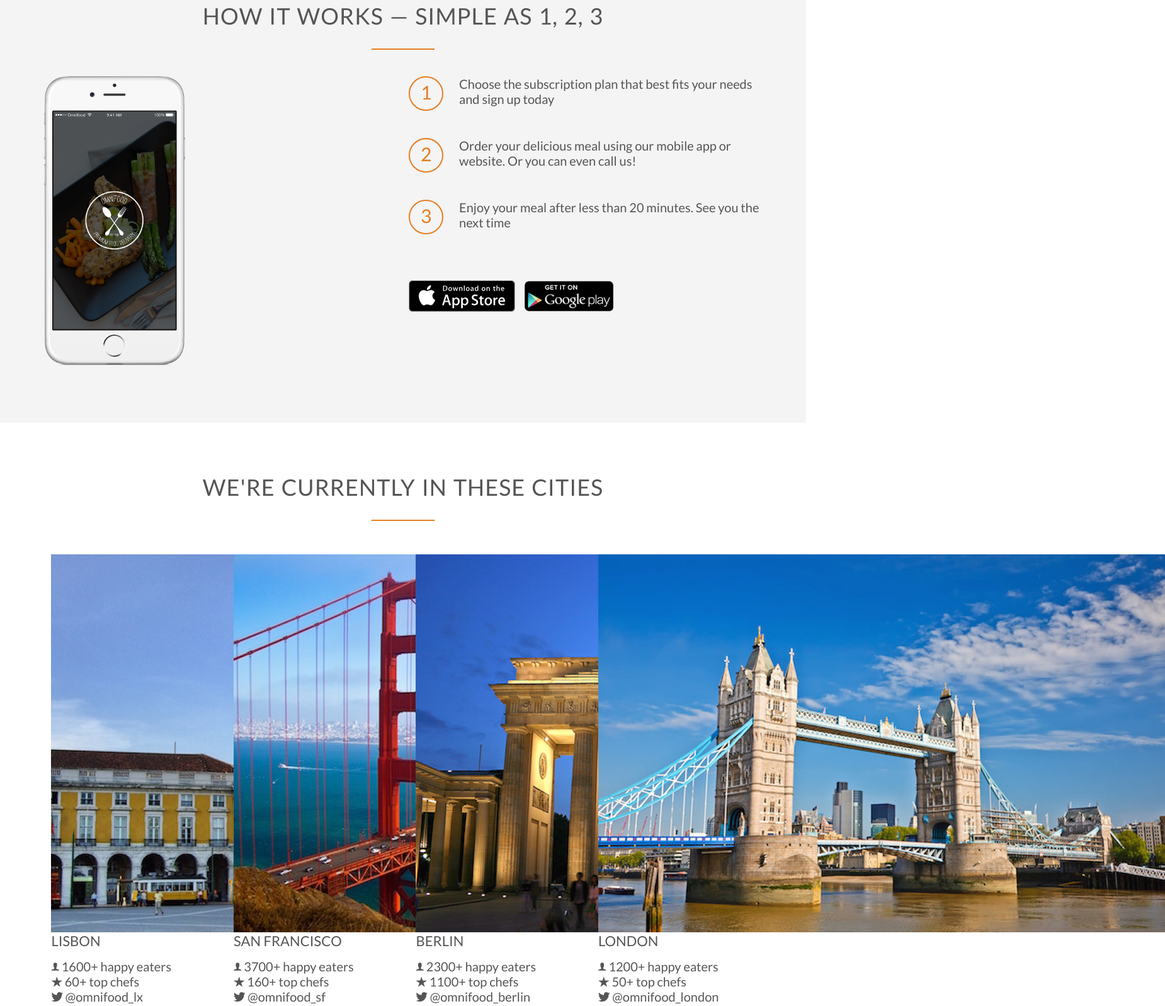
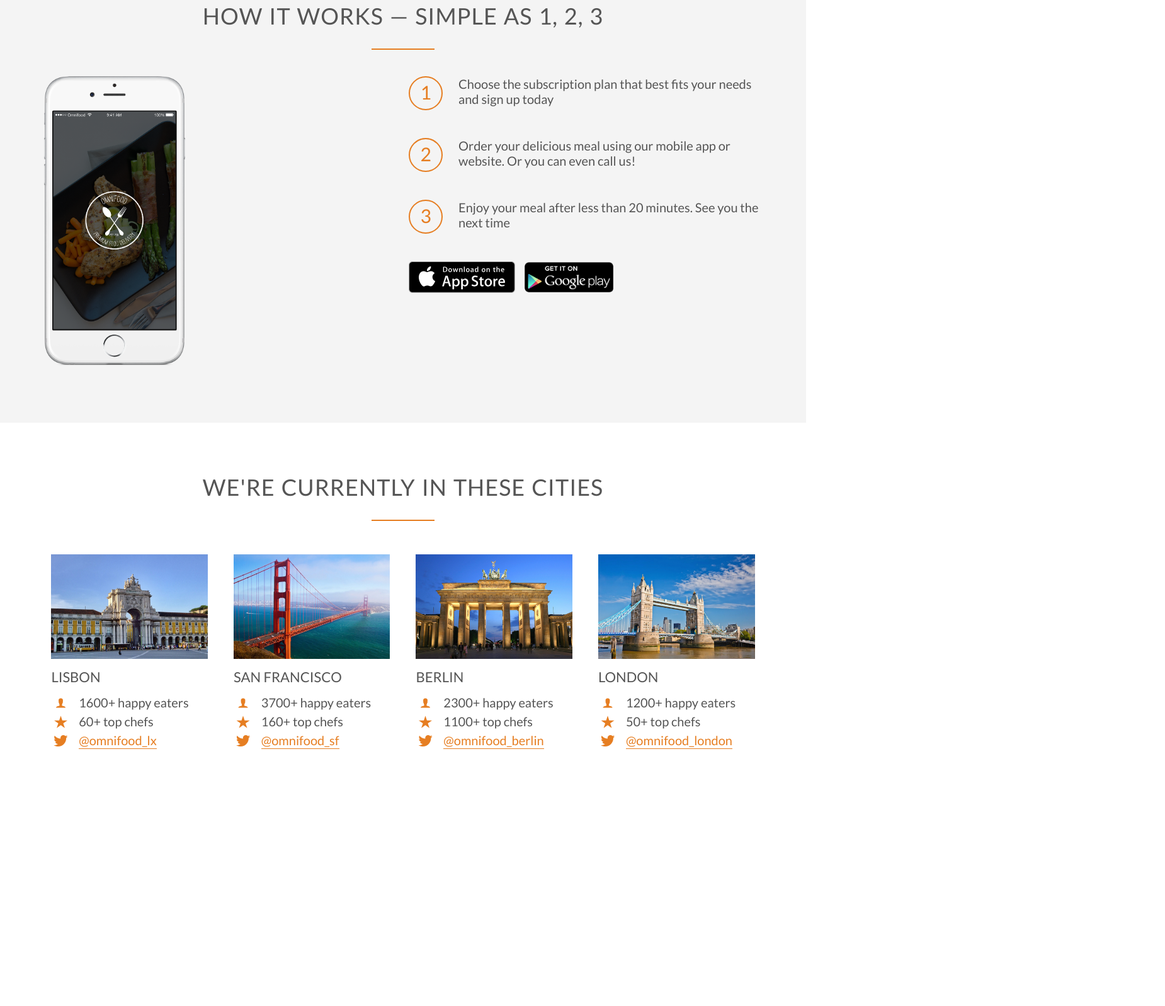
Before and after one commit to DEV-EGo/omni-food, a plain HTML site: page index.html in a window 1280 px wide. Shown: the part 2064-3661 px from the top of the page at 63% size, 1850 px wide, since content can reach past the window. After the commit the page ends 3360 px from the top, so only its background shows below. Drawn offline with Linux system fonts and the light colour scheme; files whose address does not match are found by name.

Commit message:
city section

```diff
--- a/Resources/CSS/style.css
+++ b/Resources/CSS/style.css
@@ -111,6 +111,40 @@ h2:after {
     display: block;
     color: #e67e22;
     margin-bottom: 10px;
+}
+
+.icon-small {
+    display: inline-block;
+    width: 30px;
+    text-align: center;
+    color: #e67e22;
+    font-size: 120%;
+    margin-right: 10px;
+
+    /* secrets to align text and icons*/
+    line-height: 20%;
+    vertical-align: middle;
+    margin-top: -4px;
+}
+
+/*-------------links--------------*/
+
+a:link,
+a:visited {
+    color: #e67e22;
+    text-decoration: none;
+    padding-bottom: 1px;
+    border-bottom: 1px solid #e67e22;
+    transition: border-bottom 0.2s, color 0.2s;
+
+}
+
+a:hover,
+a:active{
+    color: #555;
+    border-bottom: 1px solid transparent;
+
+
 }
 
 /*-------------BUTTONS--------------*/
@@ -264,16 +298,21 @@ border-bottom: 2px solid #e67e22;
     background-color: #f4f4f4;
 }
 
+.steps-box{
+    margin-top: 30px;
+}
+
 
 .steps-box:first-child {
     text-align: right;
     padding-right: 3%;
-    margin-top: 30px;
+    /* margin-top: 30px; */
 }
 
 .steps-box:last-child {
+    text-align: left;
     padding-left: 3%;
-    margin-top: 70px;
+    margin-top: 40px;
 }
 
 .app-screen {
@@ -286,26 +325,44 @@ border-bottom: 2px solid #e67e22;
 }
 
 .works-step:last-of-type {
-    margin-bottom: 80px;
+    margin-bottom: 50px;
 }
 
 
 .works-step div {
     color: #e67e22;
+    font-size: 150%;
+    height: 54px;
+    width: 54px;
     border: 2px solid #e67e22;
+    border-radius: 50%;
     display: inline-block;
-    border-radius: 50%;
-    height: 55px;
-    width: 55px;
     text-align: center;
+    margin-right: 25px;
+    float: left;
     padding: 5px;
-    float: left;
-    font-size: 150%;
-    margin-right: 25px;
 }
+
+.btn-app:link,
+.btn-app:visited{
+    border: 0;
+}
+
 
 .btn-app img {
     height: 50px;
     widows: auto;
     margin-right: 10px;
 }
+
+/* -----------cities-----------------*/
+
+.box img{
+    width: 100%;
+    height: auto;
+    margin-bottom: 15px;
+}
+
+.city-feature {
+    margin-bottom: 5px;
+}
--- a/index.html
+++ b/index.html
@@ -190,7 +190,7 @@
             </div>
         </section>
 
-        <section class="sectoin-cities">
+        <section class="section-cities">
             <div class="row">
                 <h2> We're currently in these cities</h2>
             </div>
@@ -200,18 +200,18 @@
                     <img src="resources/img/lisbon-3.jpg" alt="Lisbon">
                     <h3> Lisbon</h3>
                     <div class="city-feature">
-                        <i class="ion-ios-person"></i>
+                        <i class="ion-ios-person icon-small"></i>
                         1600+ happy eaters
                     </div>
 
                     <div class="city-feature">
-                        <i class="ion-ios-star"></i>
+                        <i class="ion-ios-star icon-small"></i>
                         60+ top chefs
                     </div>
 
                     <div class="city-feature">
-                        <i class="ion-social-twitter"></i>
-                        @omnifood_lx
+                        <i class="ion-social-twitter icon-small"></i>
+                        <a href="#">@omnifood_lx</a>
                     </div>
                 </div>
 
@@ -219,18 +219,18 @@
                     <img src="resources/img/san-francisco.jpg" alt="San Francisco">
                     <h3> San Francisco</h3>
                     <div class="city-feature">
-                        <i class="ion-ios-person"></i>
+                        <i class="ion-ios-person icon-small"></i>
                         3700+ happy eaters
                     </div>
 
                     <div class="city-feature">
-                        <i class="ion-ios-star"></i>
+                        <i class="ion-ios-star icon-small"></i>
                         160+ top chefs
                     </div>
 
                     <div class="city-feature">
-                        <i class="ion-social-twitter"></i>
-                        @omnifood_sf
+                        <i class="ion-social-twitter icon-small"></i>
+                        <a href="#"> @omnifood_sf </a>
                     </div>
                 </div>
 
@@ -238,18 +238,18 @@
                     <img src="resources/img/berlin.jpg" alt="Berlin">
                     <h3> Berlin</h3>
                     <div class="city-feature">
-                        <i class="ion-ios-person"></i>
+                        <i class="ion-ios-person icon-smal icon-small"></i>
                         2300+ happy eaters
                     </div>
 
                     <div class="city-feature">
-                        <i class="ion-ios-star"></i>
+                        <i class="ion-ios-star icon-small"></i>
                         1100+ top chefs
                     </div>
 
                     <div class="city-feature">
-                        <i class="ion-social-twitter"></i>
-                        @omnifood_berlin
+                        <i class="ion-social-twitter icon-small"></i>
+                        <a href="#"> @omnifood_berlin</a>
                     </div>
                 </div>
 
@@ -257,18 +257,18 @@
                     <img src="resources/img/london.jpg" alt="London">
                     <h3> London</h3>
                     <div class="city-feature">
-                        <i class="ion-ios-person"></i>
+                        <i class="ion-ios-person icon-small"></i>
                         1200+ happy eaters
                     </div>
 
                     <div class="city-feature">
-                        <i class="ion-ios-star"></i>
+                        <i class="ion-ios-star icon-small"></i>
                         50+ top chefs
                     </div>
 
                     <div class="city-feature">
-                        <i class="ion-social-twitter"></i>
-                        @omnifood_london
+                        <i class="ion-social-twitter icon-small"></i>
+                        <a href="#"> @omnifood_london </a>
                     </div>
                 </div>
             </div>
```
